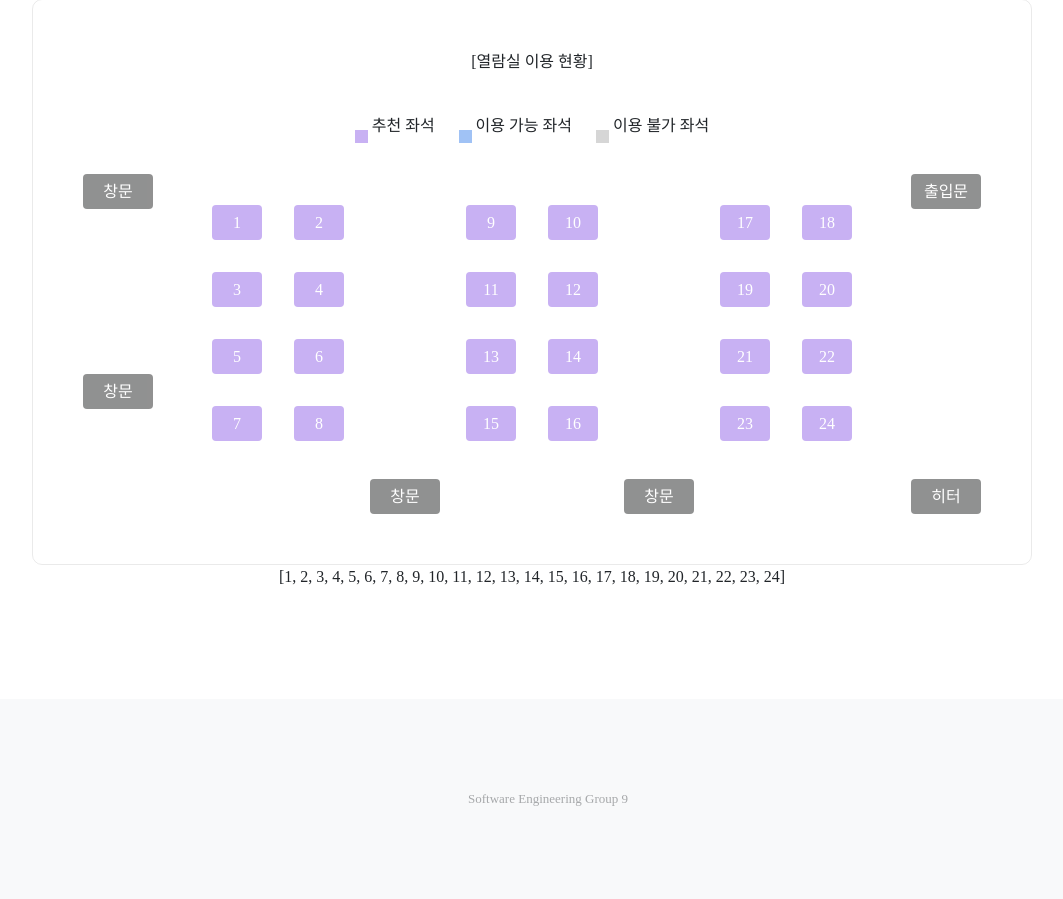
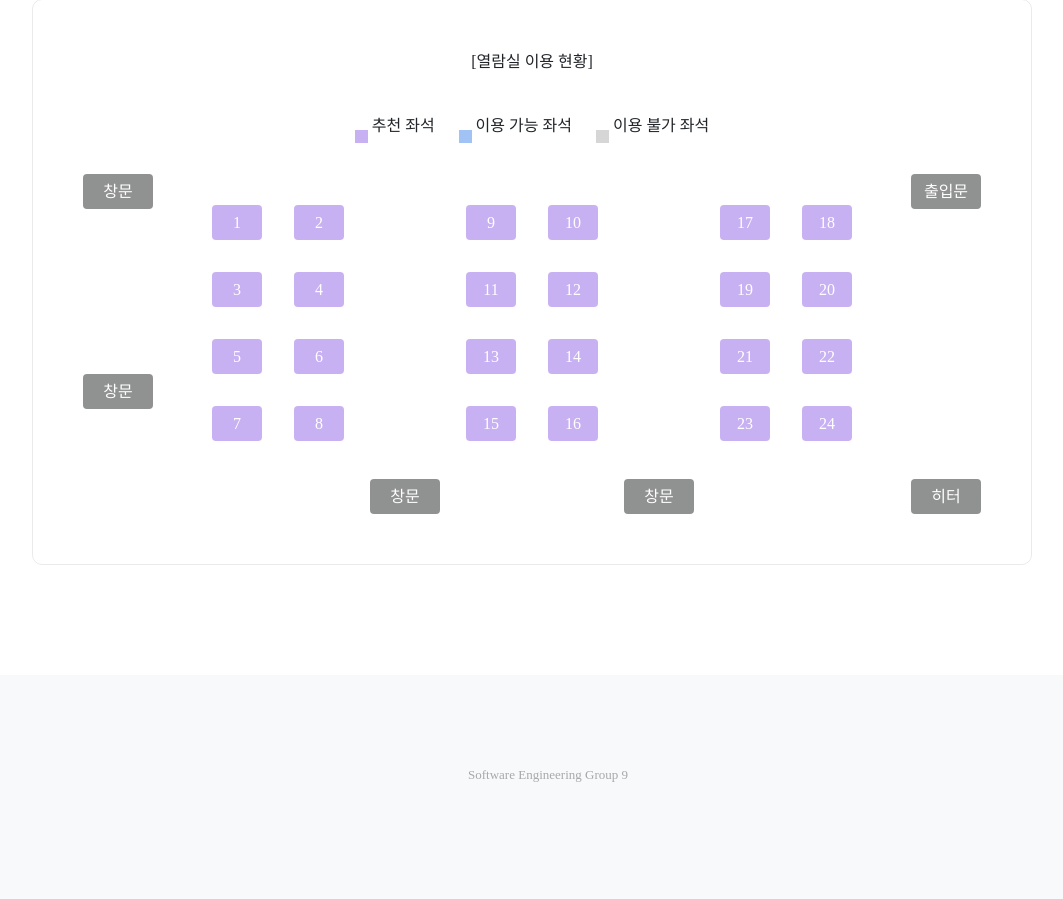
Before and after one commit to jiuk96/Lib_Recommend, a Flask app: page /reserve in a window 1280 px wide. Shown: the part 420-1319 px from the top of the page, without its empty margins (108-1171 px from the left). After the commit the page ends 1202 px from the top, so only its background shows below. Run offline with Flask 2, Linux system fonts and the light colour scheme; the visitor is signed in with stand-in values (Sample User, id 1); data comes from the database, SQL or seed files in the repository; data that the repository does not hold is empty; some libraries are stand-ins or nearby versions; some web fonts are replaced.

Commit message:
reserve 최종

```diff
--- a/templates/reserve.html
+++ b/templates/reserve.html
@@ -181,7 +181,6 @@
 </div>
 
 <!--추천 좌석 색깔 바꾸기-->
-{{ seat_list[-1] }}
 {% for s in seat_list[-1] %}
 <script>
     var use = document.querySelectorAll( '#seat' );
```
